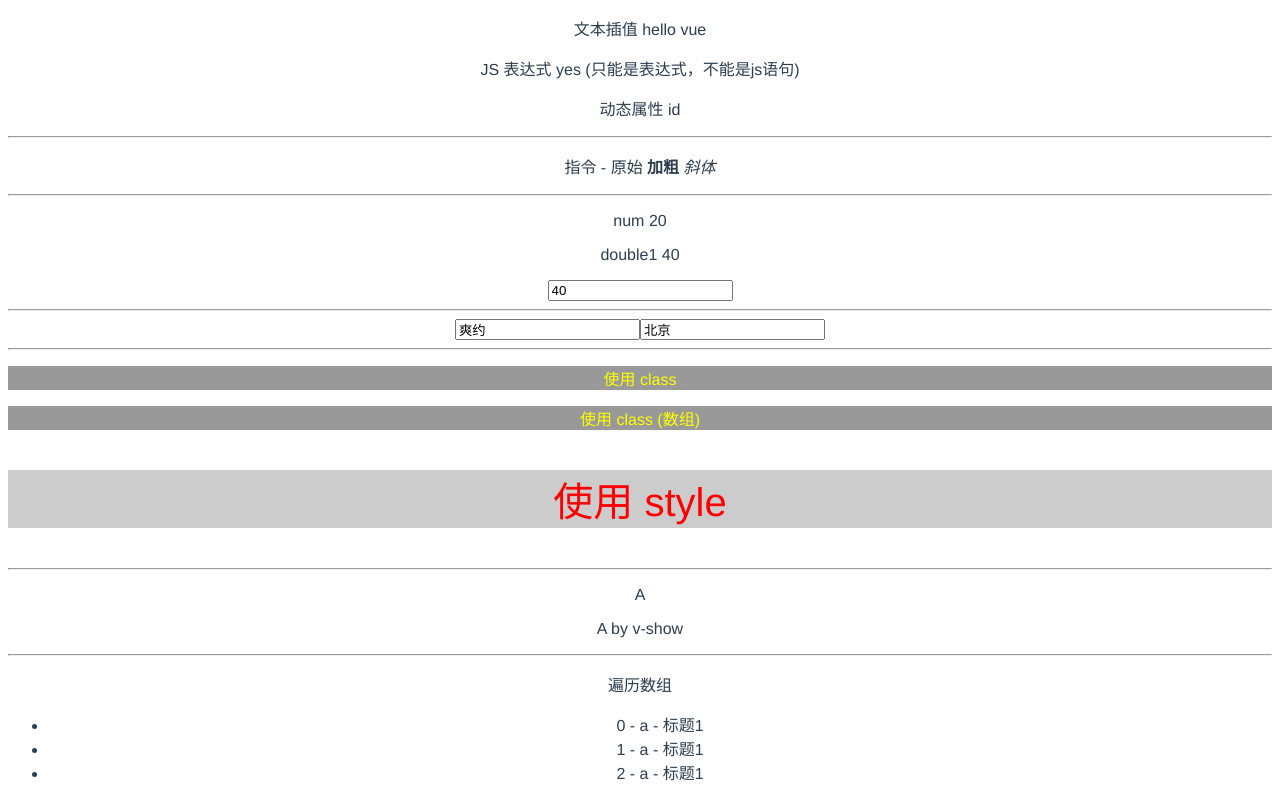
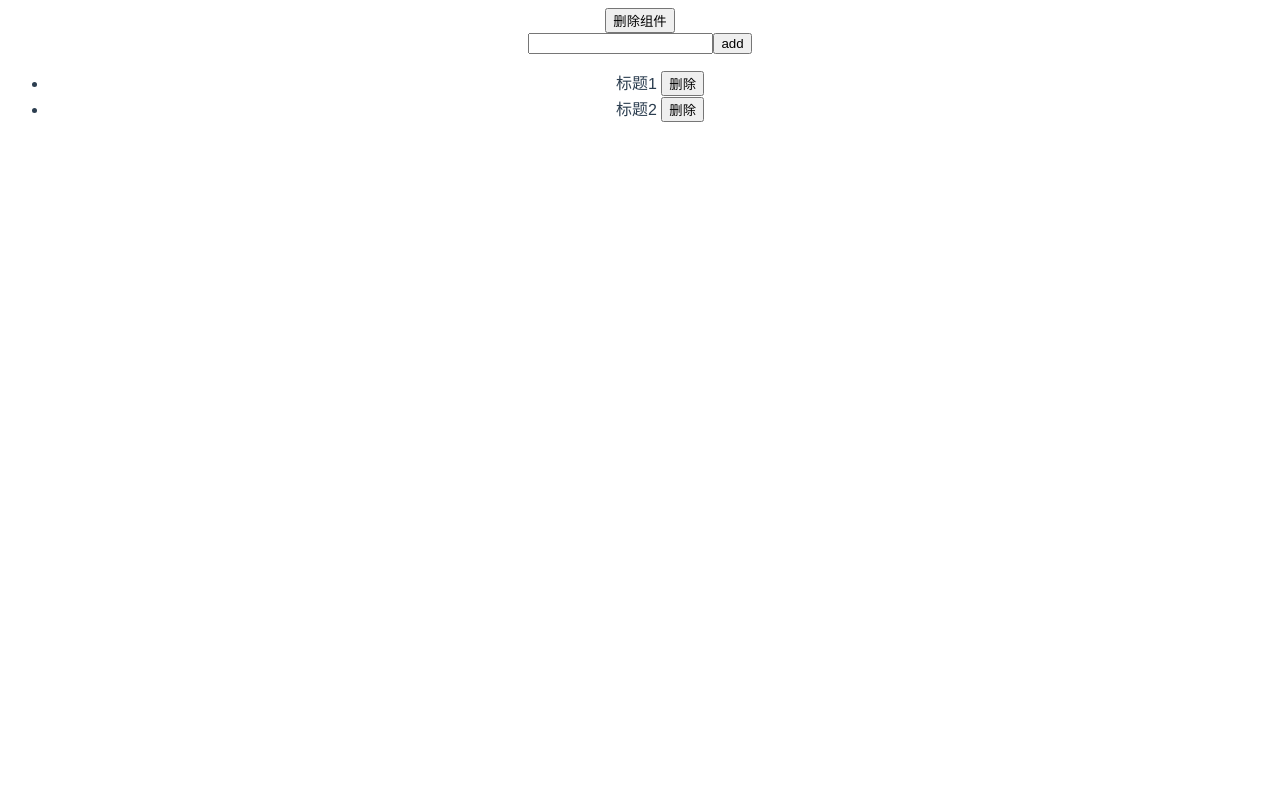
Before and after one commit to cseve123/Frame, a Vue app in the folder Vue/: page / in a window 1280 px wide. Shown: the top 800 px of the page. Built offline with nearby package versions, Linux system fonts and the light colour scheme.

Commit message:
components

```diff
--- a/Vue/src/App.vue
+++ b/Vue/src/App.vue
@@ -5,15 +5,18 @@
       <router-link to="/about">About</router-link>
     </div>
     <router-view/> -->
-    <Base />
+    <!-- <Base /> -->
+    <Components />
   </div>
 </template>
 
 <script>
-import Base from './components/BaseUse/Base'
+// import Base from './components/BaseUse/Base'
+import Components from './components/ComponentsVue/Components'
 export default {
   components: {
-    Base
+    // Base
+    Components
   }
 }
 </script>>
--- /dev/null
+++ b/Vue/src/components/ComponentsVue/Components.vue
@@ -0,0 +1,18 @@
+<template>
+  <div>
+    <index />
+  </div>
+</template>
+
+<script>
+import index from './index'
+export default {
+  components: {
+    index
+  }
+}
+</script>
+
+<style>
+
+</style>
--- /dev/null
+++ b/Vue/src/components/ComponentsVue/Input.vue
@@ -0,0 +1,45 @@
+<template>
+  <div>
+    <input type="text" v-model="title">
+    <button @click="addTitle">add</button>
+  </div>
+</template>
+
+<script>
+export default {
+  data () {
+    return {
+      title: ''
+    }
+  },
+  methods: {
+    addTitle () {
+      // 调用父组件的事件
+      this.$emit('add', this.title)
+      this.title = ''
+    }
+  },
+  created () {
+    console.log('input created')
+  },
+  mounted () {
+    console.log('input mounted')
+  },
+  beforeUpdate () {
+    console.log('input before update')
+  },
+  updated () {
+    console.log('input updated')
+  },
+  beforeDestroy () {
+    console.log('input before destroy')
+  },
+  destroyed () {
+    console.log('input destroyed')
+  }
+}
+</script>
+
+<style>
+
+</style>
--- /dev/null
+++ b/Vue/src/components/ComponentsVue/List.vue
@@ -0,0 +1,50 @@
+<template>
+  <div>
+    <ul>
+      <li v-for="item in list" :key="item.id">
+        {{ item.title }}
+        <button @click="deleteItem(item.id)">删除</button>
+      </li>
+    </ul>
+  </div>
+</template>
+
+<script>
+export default {
+  props: {
+    list: {
+      type: Array,
+      default () {
+        return []
+      }
+    }
+  },
+  methods: {
+    deleteItem (id) {
+      this.$emit('delete', id)
+    }
+  },
+  created () {
+    console.log('list created')
+  },
+  mounted () {
+    console.log('list mounted')
+  },
+  beforeUpdate () {
+    console.log('list before update')
+  },
+  updated () {
+    console.log('list updated')
+  },
+  beforeDestroy () {
+    console.log('list before destroy')
+  },
+  destroyed () {
+    console.log('list destroyed')
+  }
+}
+</script>
+
+<style>
+
+</style>
--- /dev/null
+++ b/Vue/src/components/ComponentsVue/index.vue
@@ -0,0 +1,66 @@
+<template>
+  <div>
+    <button @click="isShow = !isShow">删除组件</button>
+    <Input @add="addHandler" v-if="isShow" />
+    <List :list="list" @delete="deleteHandler" />
+  </div>
+</template>
+
+<script>
+import Input from './Input'
+import List from './List'
+export default {
+  components: {
+    Input,
+    List
+  },
+  data () {
+    return {
+      isShow: true,
+      list: [
+        {
+          id: 'id-1',
+          title: '标题1'
+        },
+        {
+          id: 'id-2',
+          title: '标题2'
+        }
+      ]
+    }
+  },
+  methods: {
+    addHandler (title) {
+      this.list.push({
+        id: `id-${Date.now()}`,
+        title
+      })
+    },
+    deleteHandler (id) {
+      this.list = this.list.filter(item => item.id !== id)
+    }
+  },
+  created () {
+    console.log('index created')
+  },
+  mounted () {
+    console.log('index mounted')
+  },
+  beforeUpdate () {
+    console.log('index before update')
+  },
+  updated () {
+    console.log('index updated')
+  },
+  beforeDestroy () {
+    console.log('index before destroy')
+  },
+  destroyed () {
+    console.log('index destroyed')
+  }
+}
+</script>
+
+<style>
+
+</style>
```
Also changed, not shown: Vue/src/components/ComponentsVue/event.js (added, +23 -0 lines).
